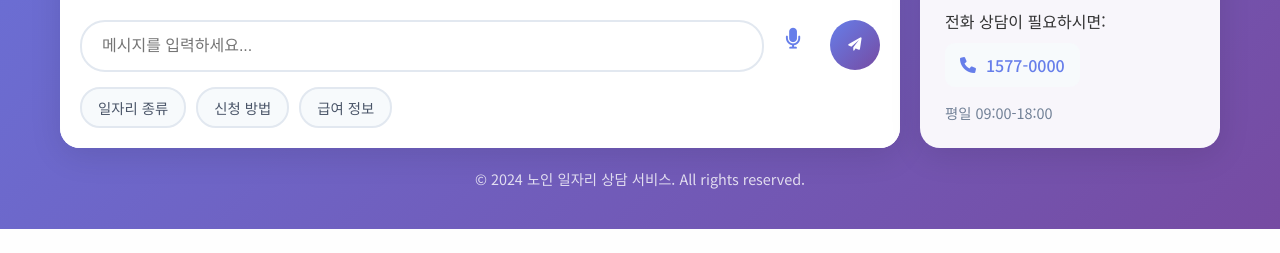
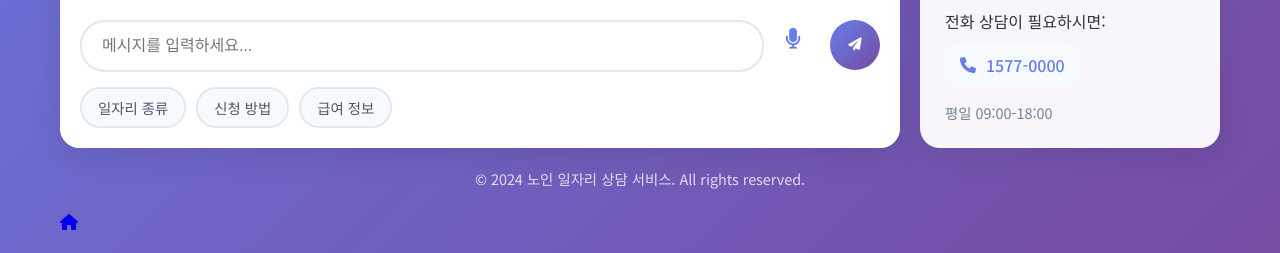
Before and after one commit to younghee7405/senior_chatbot, a Flask app: page / in a window 1280 px wide. Shown: the part 733-986 px from the top of the page. Before the commit the page ends 962 px from the top, so only its background shows below. Run offline with Flask 3, Linux system fonts and the light colour scheme.

Commit message:
홈 버튼 링크를 seniai.netlify.app으로 변경

```diff
--- a/templates/index.html
+++ b/templates/index.html
@@ -115,6 +115,10 @@
                 <p>답변을 준비하고 있습니다...</p>
             </div>
         </div>
+        <!-- 오른쪽 하단 고정 홈 버튼 -->
+        <a href="https://seniai.netlify.app/" class="home-fab" title="홈으로">
+            <i class="fas fa-home"></i>
+        </a>
         <script src="{{ url_for('static', filename='js/main.js') }}"></script>
     </div>
 </body>
```
